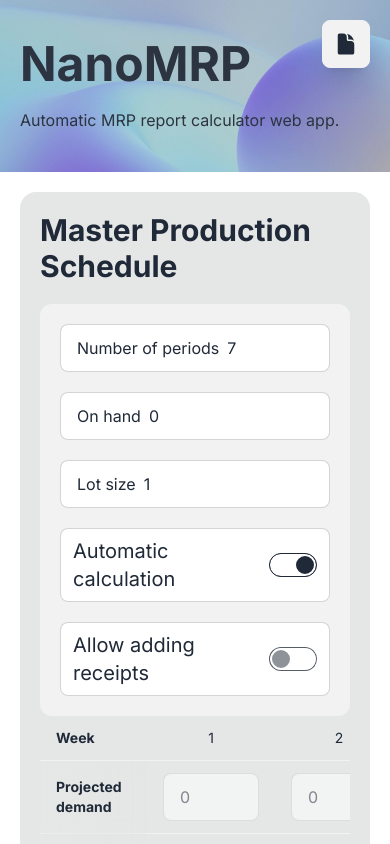
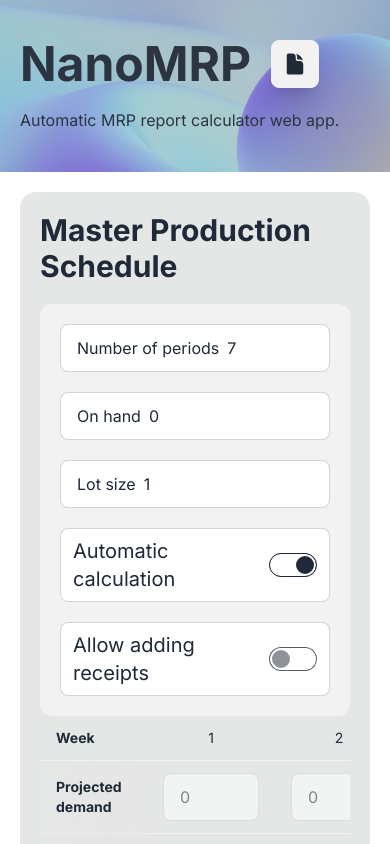
Before and after one commit to WojciechLopata/NanoMRP, a Next.js app: page / in a window 390 px wide. Shown: the top 844 px of the page. Built offline with nearby package versions, Linux system fonts and the light colour scheme.

Commit message:
feat: export/import button improvements

```diff
--- a/app/page.tsx
+++ b/app/page.tsx
@@ -9,7 +9,6 @@ import MRPComponent from "@/models/MRPComponent";
 import MRPPeriod from "@/models/MRPPeriod";
 import recalculate, {recalculateComponent} from "@/lib/recalculate";
 import Hero from "@/components/Hero";
-import {DocumentIcon} from "@heroicons/react/24/solid";
 
 export default function Home() {
     const [componentIndex, setComponentIndex] = useState(null);
@@ -119,14 +118,6 @@ export default function Home() {
 
     return (
         <div>
-            <button className="btn btn-square fixed top-5 right-5 z-20 shadow-xl"
-                    onClick={
-                        // @ts-ignore
-                        () => document.getElementById('export-import-modal').showModal()
-                    }>
-                <DocumentIcon className="w-6"/>
-            </button>
-
             <Hero/>
 
             <main className="p-5 sm:p-10">
--- a/components/Hero.tsx
+++ b/components/Hero.tsx
@@ -1,15 +1,47 @@
-import {ChartBarIcon} from "@heroicons/react/24/solid";
+import {ChartBarIcon, DocumentIcon} from "@heroicons/react/24/solid";
+import {useEffect, useRef} from "react";
 
 export default function Hero() {
+    const buttonRef = useRef(null);
+
+    useEffect(() => {
+        const handleScroll = () => {
+            const scrollPos = window.pageYOffset || document.documentElement.scrollTop;
+            const opacity = Math.max(0, 1 - scrollPos / 300); // Adjust 300 to control the rate of fading
+
+            if (buttonRef.current) {
+                // @ts-ignore
+                buttonRef.current.style.opacity = opacity;
+                // @ts-ignore
+                buttonRef.current.style.pointerEvents = opacity > 0 ? 'auto' : 'none';
+            }
+        };
+
+        window.addEventListener('scroll', handleScroll);
+
+        return () => {
+            window.removeEventListener('scroll', handleScroll);
+        };
+    }, []);
+
     return (
         <div className="hero place-items-start bg-bottom"
              style={{backgroundImage: 'url("milad-fakurian-PGdW_bHDbpI-unsplash-cropped.jpg")'}}>
             <div className="hero-overlay bg-opacity-10"></div>
             <div className="hero-content w-full px-5 py-10 sm:px-10 sm:py-40">
                 <div className="w-full flex gap-8 text-neutral">
-                    <ChartBarIcon className="w-24 h-24 hidden sm:block" />
+                    <ChartBarIcon className="w-24 h-24 hidden sm:block"/>
                     <div>
-                        <h1 className="mb-5 text-5xl font-bold">NanoMRP</h1>
+                        <div className="flex gap-5">
+                            <h1 className="mb-5 text-5xl font-bold">NanoMRP</h1>
+                            <button ref={buttonRef} className="btn btn-square sm:fixed top-5 right-5 z-20 shadow-xl"
+                                    onClick={
+                                        // @ts-ignore
+                                        () => document.getElementById('export-import-modal').showModal()
+                                    }>
+                                <DocumentIcon className="w-6"/>
+                            </button>
+                        </div>
                         <p>
                             Automatic MRP report calculator web app.
                         </p>
```
